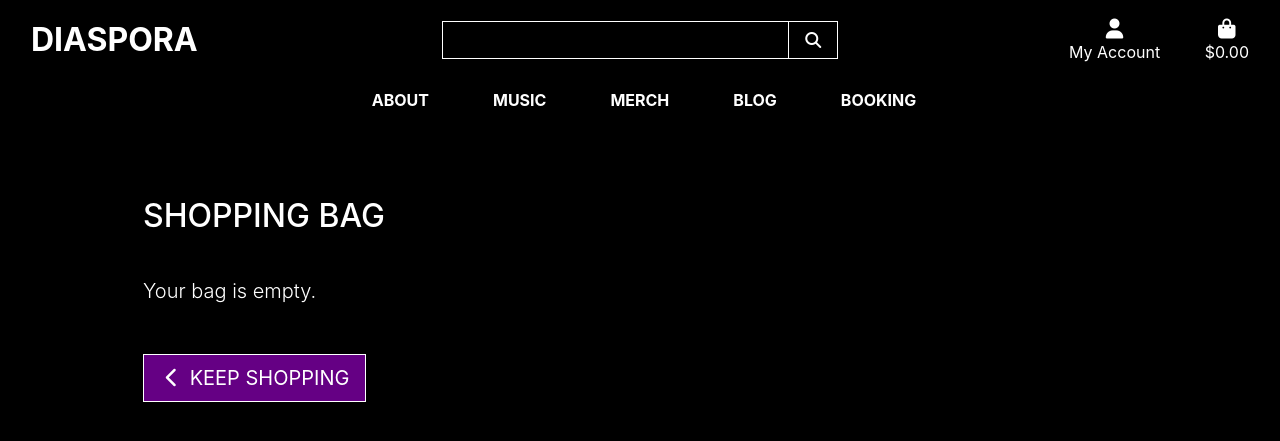
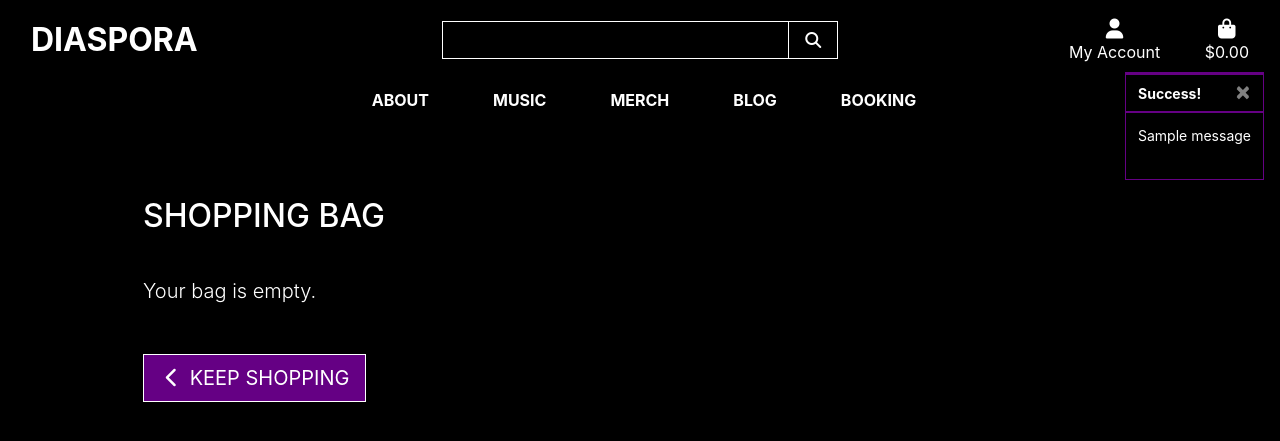
Before and after one commit to J-A-S-M-I-N-J/diaspora, a Django app: page /bag/ in a window 1280 px wide. Shown: the top 441 px of the page. Run offline with Django 3.2, Linux system fonts and the light colour scheme; one stand-in notice (Sample message) is shown; some libraries are stand-ins or nearby versions.

Commit message:
added toasts

```diff
--- a/bag/views.py
+++ b/bag/views.py
@@ -1,4 +1,7 @@
 from django.shortcuts import render, redirect, reverse, HttpResponse
+from django.contrib import messages
+
+from products.models import Product
 
 # Create your views here.
 
@@ -10,6 +13,7 @@ def view_bag(request):
 def add_to_bag(request, item_id):
     """ Add a quantity of the specified product to the shopping bag """
 
+    product = Product.objects.get(pk=item_id)
     quantity = int(request.POST.get('quantity'))
     redirect_url = request.POST.get('redirect_url')
     size = None
@@ -30,6 +34,7 @@ def add_to_bag(request, item_id):
             bag[item_id] += quantity
         else:
             bag[item_id] = quantity
+            messages.success(request, f'Added {product.name} to your bag')
 
     request.session['bag'] = bag
     return redirect(redirect_url)
--- a/static/css/base.css
+++ b/static/css/base.css
@@ -117,6 +117,24 @@ body {
 .remove-item {
     cursor: pointer;
 }
+
+/* -------------------------------- Toasts */
+
+.message-container {
+    position: fixed;
+    top: 72px;
+    right: 15px;
+    z-index: 99999999999;
+}
+
+.custom-toast {
+    overflow: visible;
+}
+
+.toast-capper {
+    height: 2px;
+}
+
 /* -------------------------------- Media Queries */
 
 /* Slightly larger container on xl screens */
--- a/templates/base.html
+++ b/templates/base.html
@@ -107,7 +107,21 @@
     </header>
 
     {% if messages %}
-        <div class="message-container"></div>
+    <div class="message-container">
+        {% for message in messages %}
+            {% with message.level as level %}
+                {% if level == 40 %}
+                    {% include 'includes/toasts/toast_error.html' %}
+                {% elif level == 30 %}
+                    {% include 'includes/toasts/toast_warning.html' %}
+                {% elif level == 25 %}
+                    {% include 'includes/toasts/toast_success.html' %}
+                {% else %}
+                    {% include 'includes/toasts/toast_info.html' %}
+                {% endif %}
+            {% endwith %}
+        {% endfor %}
+    </div>
     {% endif %}
 
     {% block page_header %}
@@ -117,6 +131,9 @@
     {% endblock %}
 
     {% block postloadjs %}
+    <script type="text/javascript">
+        $('.toast').toast('show');
+    </script>
     {% endblock %}
 
 
--- /dev/null
+++ b/templates/includes/toasts/toast_success.html
@@ -0,0 +1,54 @@
+<div class="toast custom-toast rounded-0 border-top-0" data-autohide="false">
+    <div class="arrow-up arrow-success"></div>
+    <div class="w-100 toast-capper bg-purple"></div>
+    <div class="toast-header bg-black text-white border-white border-bottom-0">
+        <strong class="mr-auto">Success!</strong>
+        <button type="button" class="ml-2 mb-1 close text-white" data-dismiss="toast" aria-label="Close">
+            <span aria-hidden="true">&times;</span>
+        </button>
+    </div>
+    <div class="toast-body bg-black border-white">
+        <div class="row">
+            <div class="col">
+                {{ message }}
+                <hr class="mt-1 mb-3">
+            </div>
+        </div>
+        {% if grand_total %}
+            <p class="logo-font bg-black text-white py-1">Your Bag ({{ product_count }})</p>
+            <div class="bag-notification-wrapper">
+                {% for item in bag_items %}
+                    <div class="row">
+                        <div class="col-3 my-1">
+                            <img class="w-100" src="{{ item.product.image.url }}">
+                        </div>
+                        <div class="col-9">
+                            <p class="my-0"><strong>{{ item.product.name }}</strong></p>
+                            <p class="my-0 small">Size: {% if item.product.has_sizes %}{{ item.size|upper }}{% else %}N/A{% endif %}</p>
+                            <p class="my-0 small text-muted">Qty: {{ item.quantity }}</p>
+                        </div>
+                    </div>
+                {% endfor %}
+            </div>
+            <div class="row">
+                <div class="col">
+                    <strong><p class="mt-3 mb-1 text-white">
+                        Total{% if free_delivery_delta > 0 %} (Exc. delivery){% endif %}:
+                        <span class="float-right">${{ total|floatformat:2 }}</span>
+                    </p></strong>
+                    {% if free_delivery_delta > 0 %}
+                        <p class="mb-0 p-2 bg-warning shadow-sm text-white text-center">
+                            Spend <strong>${{ free_delivery_delta }}</strong> more to get free next day delivery!
+                        </p>
+                    {% endif %}
+                    <a href="{% url 'view_bag' %}" class="btn btn-black btn-outline-white text-white btn-block rounded-0">
+                        <span class="text-uppercase">Go To Secure Checkout</span>
+                        <span class="icon">
+                            <i class="fas fa-lock"></i>
+                        </span>
+                    </a>
+                </div>
+            </div>
+        {% endif %}
+    </div>
+</div>
```
Also changed, not shown: templates/includes/toasts/toast_error.html (added, +13 -0 lines), templates/includes/toasts/toast_info.html (added, +13 -0 lines), templates/includes/toasts/toast_warning.html (added, +13 -0 lines), db.sqlite3.
